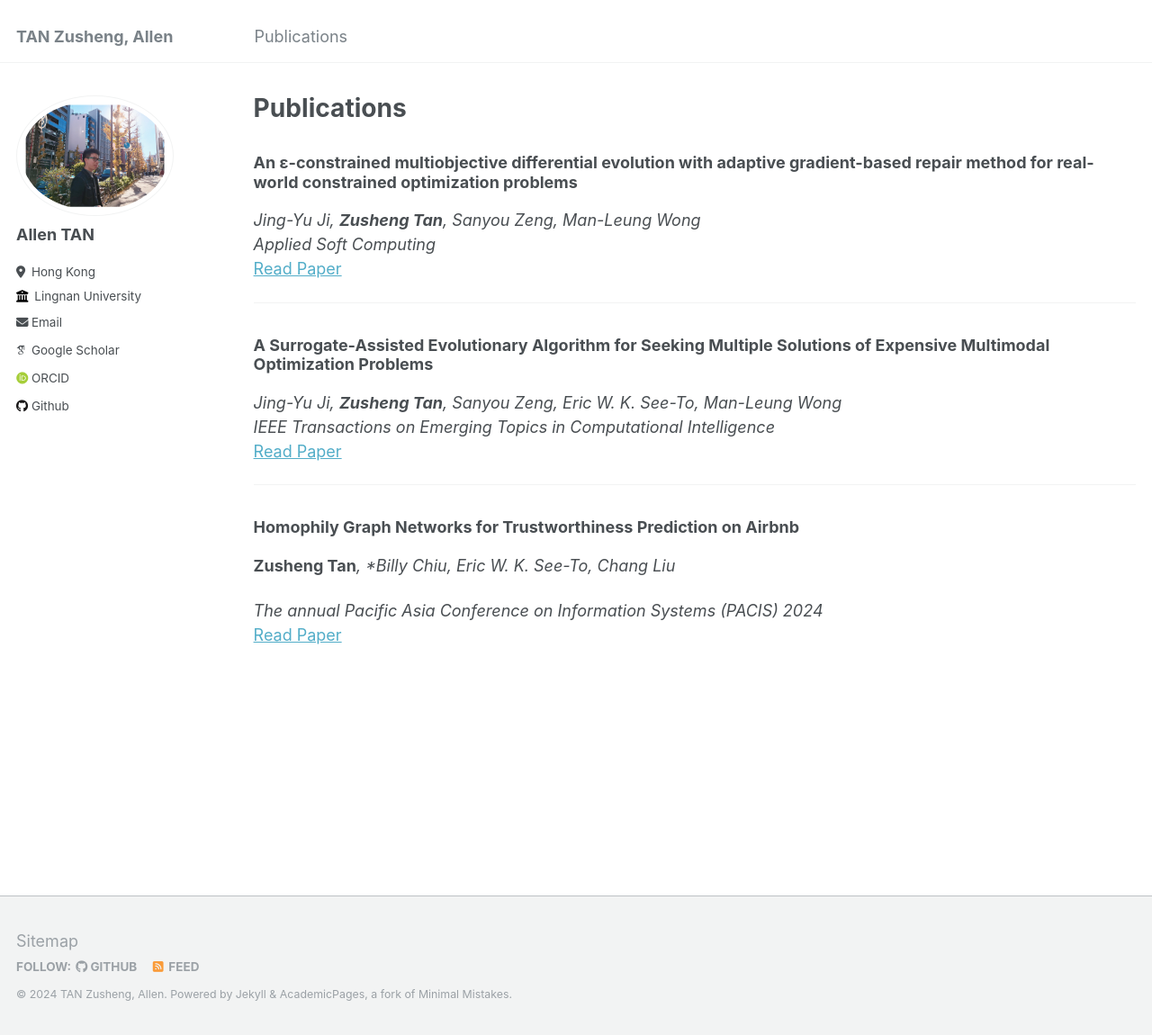
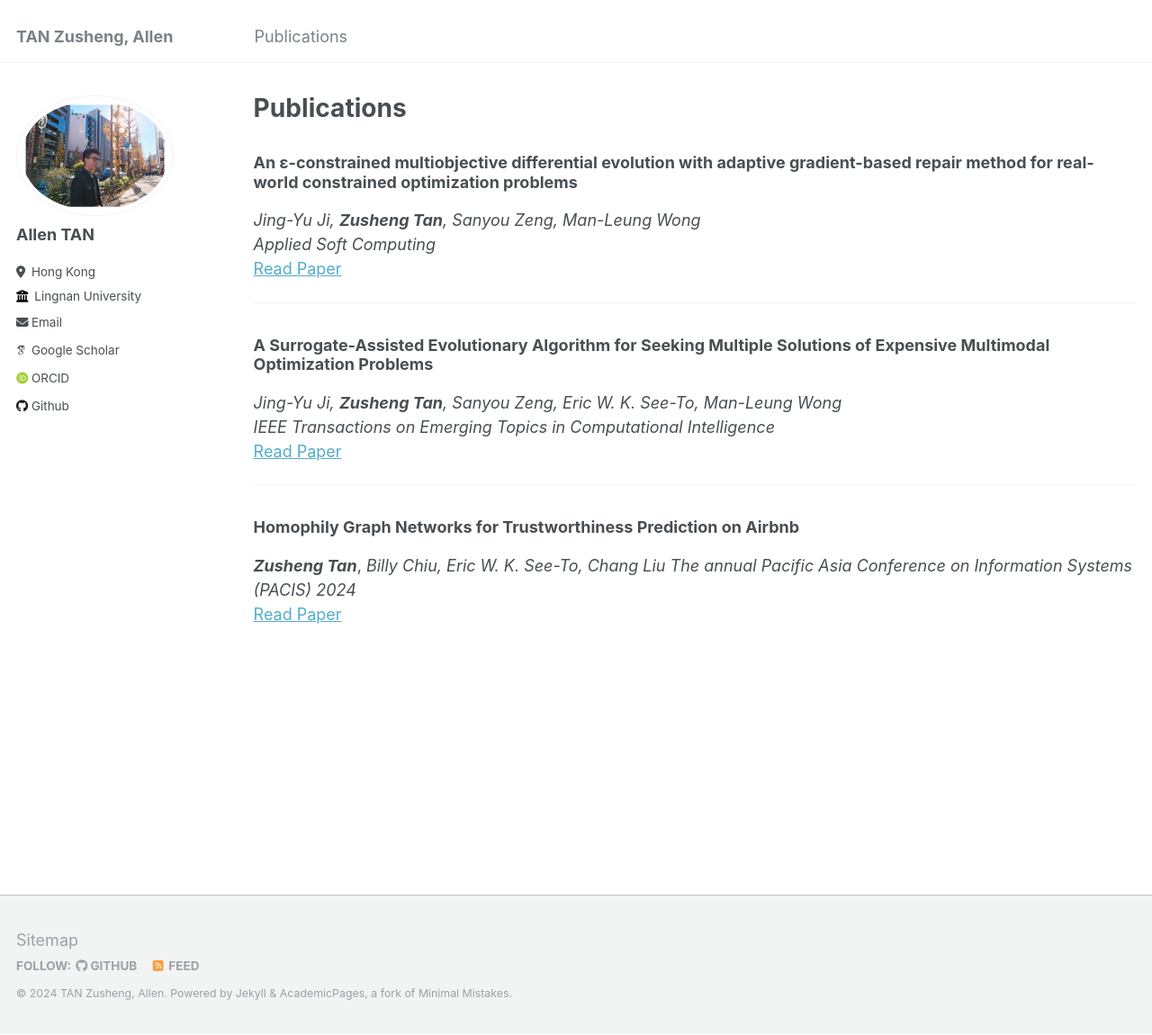
Before and after one commit to allent4n/allent4n.github.io, a Jekyll site: the page built from _pages/publications.md, in a window 1280 px wide and 1150 px high. Shown: the whole window at 90% size. Built offline with Jekyll 4.4.1, drawn with Linux system fonts in a browser that asks for light colours; some web fonts are replaced.

```diff
--- a/_pages/publications.md
+++ b/_pages/publications.md
@@ -20,7 +20,6 @@ author_profile: true
 ---
 
 ### Homophily Graph Networks for Trustworthiness Prediction on Airbnb
-**Zusheng Tan***, *Billy Chiu, Eric W. K. See-To, Chang Liu*
-
+***Zusheng Tan***, *Billy Chiu, Eric W. K. See-To, Chang Liu*
 *The annual Pacific Asia Conference on Information Systems (PACIS) 2024*
 [Read Paper](https://aisel.aisnet.org/pacis2024/track16_shareecon/track16_shareecon/4/)
```
